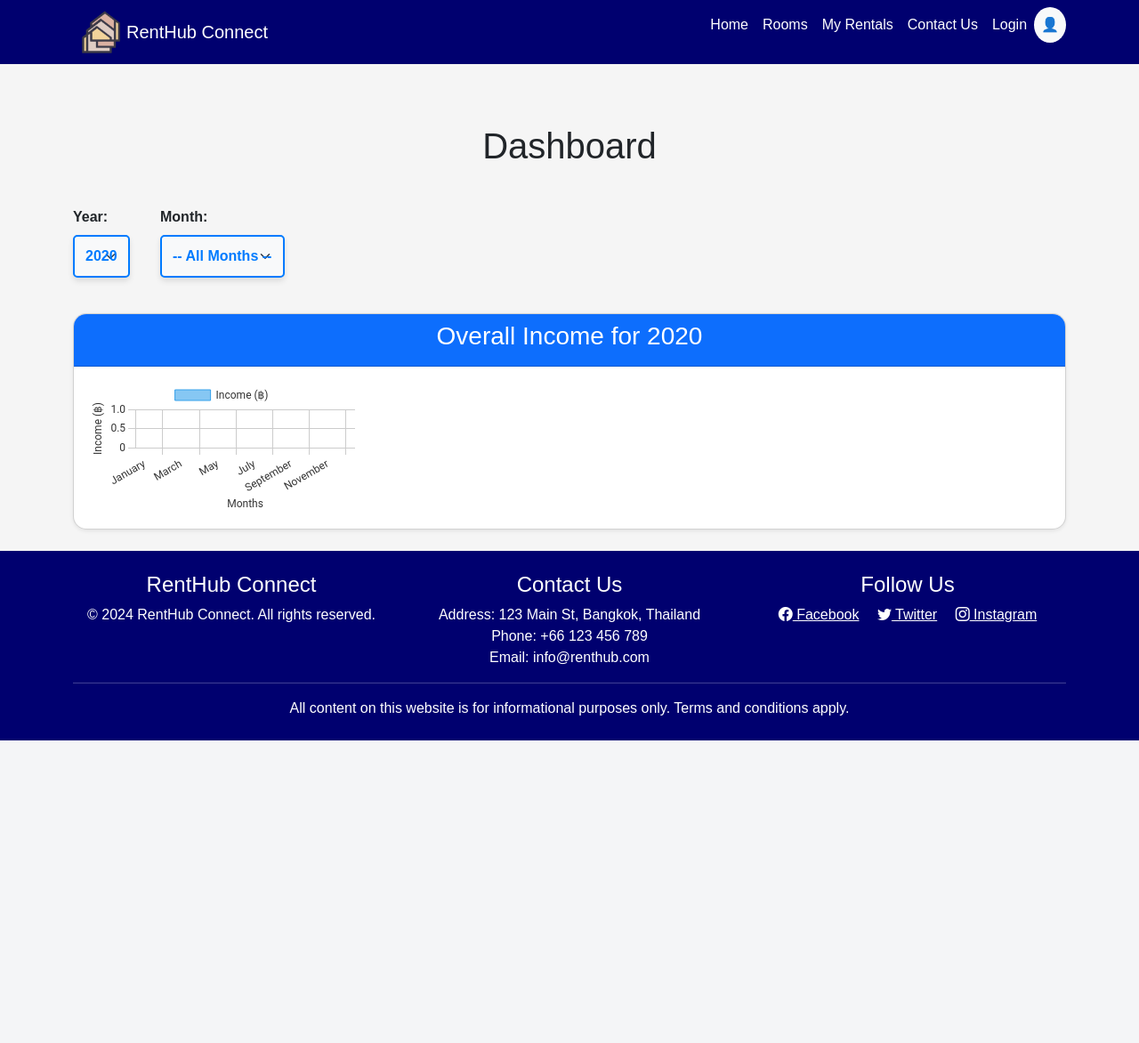
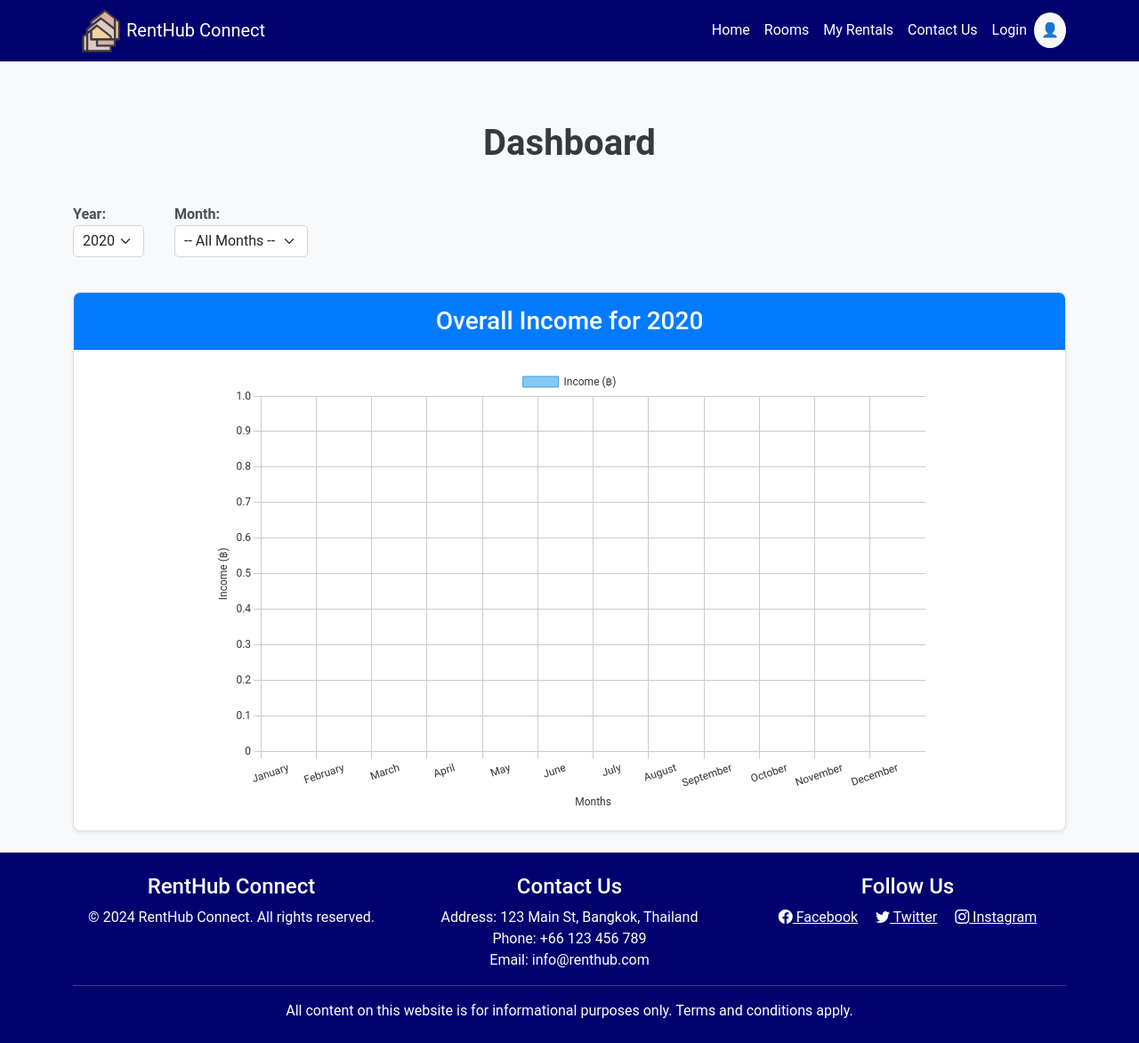
Before and after one commit to Pong50887/RentHub-Connect-Selenium, a Django app: template renthub/templates/renthub/dashboard.html in a window 1280 px wide. Shown: the whole page at 89% size. Before the commit the page ends 832 px from the top, so only its background shows below. Run offline with Django 5.2, Linux system fonts and the light colour scheme; the template is opened without the code that fills it: most values are stand-ins (such as "Sample title", 1, 10 or a date in 2020).

Commit message:
fix dashboard

```diff
--- a/renthub/static/renthub/dashboard.css
+++ b/renthub/static/renthub/dashboard.css
@@ -1,60 +1,84 @@
-.card {
-    border-radius: 15px;
-    overflow: hidden;
-    box-shadow: 0 4px 8px rgba(0, 0, 0, 0.1);
-    max-width: 100%;
-    height: auto;
+/* General Styles */
+body {
+    font-family: 'Roboto', sans-serif;
+    background-color: #f8f9fa;
+    margin: 0;
+    padding: 0;
+}
+
+/* Headers */
+h1 {
+    font-size: 2.5rem;
+    font-weight: bold;
+    color: #343a40;
+}
+
+/* Dropdown Filters */
+.dropdown-filter {
+    margin-bottom: 15px;
+
+}
+
+label {
+    font-weight: bold;
+    margin-right: 5px;
+    color: #495057;
 }
 
 .form-select {
-    padding: 0.5rem;
+    padding: 5px 10px;
+    border: 1px solid #ced4da;
+    border-radius: 5px;
     font-size: 1rem;
-    border-radius: 10px;
-    border: 1px solid #ddd;
-    width: 100%; /* Ensure full width inside dropdown */
 }
 
-.form-label {
-    margin-right: 10px;
+/* Card Styles */
+.card {
+    border: 1px solid #dee2e6;
+    border-radius: 8px;
+    overflow: hidden;
+    margin-bottom: 20px;
+    box-shadow: 0 2px 4px rgba(0, 0, 0, 0.1);
 }
 
-/* Dropdown Buttons - Full Width */
-.dropdown {
-    width: 100%; /* Ensure dropdown spans the full container width */
-    margin-bottom: 1rem;
+.card-header {
+    padding: 15px;
+    font-size: 1.25rem;
+    font-weight: bold;
+    text-align: center;
 }
 
-.dropdown label {
-    display: block; /* Ensure label appears above the select */
-    margin-bottom: 0.5rem;
-    font-weight: bold;
+.card-body {
+    padding: 20px;
 }
 
-.dropdown select {
-    width: 100%; /* Full width for the dropdown select */
-    border: 2px solid #007bff;
-    background-color: #f8f9fa;
-    color: #007bff;
-    font-weight: bold;
-    padding: 10px 12px;
-    border-radius: 5px;
-    box-shadow: 0 4px 6px rgba(0, 0, 0, 0.1);
-    transition: all 0.3s ease;
-    cursor: pointer;
+/* Chart Canvas */
+canvas {
+    display: block;
+    margin: 0 auto;
 }
 
-.dropdown select:hover {
-    background-color: #007bff;
-    color: #fff;
-    box-shadow: 0 6px 10px rgba(0, 0, 0, 0.2);
+/* Chart Titles */
+.card-title {
+    margin: 0;
 }
 
-.dropdown select:focus {
-    outline: none;
-    box-shadow: 0 0 5px 2px rgba(0, 123, 255, 0.6);
+/* Colors */
+.bg-primary {
+    background-color: #007bff !important;
 }
 
-#incomeBarChart, #dailyIncomeChart {
-    width: 300px !important;
-    height: 150px !important;
+.bg-success {
+    background-color: #28a745 !important;
 }
+
+.text-white {
+    color: #fff !important;
+}
+
+/* Hover Effects for Filters */
+.form-select:hover {
+    border-color: #80bdff;
+    outline: none;
+    box-shadow: 0 0 5px rgba(0, 123, 255, 0.25);
+}
--- a/renthub/templates/renthub/dashboard.html
+++ b/renthub/templates/renthub/dashboard.html
@@ -11,18 +11,18 @@
     <!-- Year and Month Filter Dropdown -->
     <form method="get" class="mb-4">
         <div class="row">
-            <div class="dropdown" style="float: left; width: auto;">  <!-- Adjusted to float left -->
+            <div class="dropdown-filter" style="float: left; width: auto;">
                 <label for="year">Year:</label>
-                <select name="year" id="year" class="form-select" onchange="this.form.submit()">
+                <select name="year" id="year" class="form-select" onchange="this.form.submit()" style="width: 80px">
                     {% for y in years %}
                         <option value="{{ y }}" {% if y == selected_year %}selected{% endif %}>{{ y }}</option>
                     {% endfor %}
                 </select>
             </div>
 
-            <div class="dropdown" style="float: left; width: auto; margin-left: 10px;">  <!-- Adjusted to float left and added margin -->
+            <div class="dropdown" style="float: left; width: auto; margin-left: 10px;">
                 <label for="month">Month:</label>
-                <select name="month" id="month" class="form-select" onchange="this.form.submit()">
+                <select name="month" id="month" class="form-select" onchange="this.form.submit()" style="width: 150px">
                     <option value="0" {% if not selected_month %}selected{% endif %}>-- All Months --</option>
                     {% for month_num, month_name in months %}
                         <option value="{{ month_num }}" {% if month_num == selected_month %}selected{% endif %}>
@@ -41,7 +41,7 @@
             <h3 class="card-title text-center">Overall Income for {{ selected_year }}</h3>
         </div>
         <div class="card-body">
-            <canvas id="incomeBarChart" width="300" height="150"></canvas>
+            <canvas id="incomeBarChart" width="800" height="500"></canvas>
         </div>
     </div>
     {% endif %}
@@ -52,7 +52,7 @@
             <h3 class="card-title text-center">Daily Income for {{ selected_month_name }} {{ selected_year }}</h3>
         </div>
         <div class="card-body">
-            <canvas id="dailyIncomeChart" width="300" height="150"></canvas>
+            <canvas id="dailyIncomeChart" width="800" height="500"></canvas>
         </div>
     </div>
     {% endif %}
@@ -71,12 +71,7 @@
         datasets: [{
             label: 'Income (฿)',
             data: {{ monthly_income_data|safe }},
-            backgroundColor: [
-                'rgba(54, 162, 235, 0.6)', 'rgba(255, 99, 132, 0.6)', 'rgba(255, 206, 86, 0.6)',
-                'rgba(75, 192, 192, 0.6)', 'rgba(153, 102, 255, 0.6)', 'rgba(255, 159, 64, 0.6)',
-                'rgba(54, 162, 235, 0.6)', 'rgba(255, 99, 132, 0.6)', 'rgba(255, 206, 86, 0.6)',
-                'rgba(75, 192, 192, 0.6)', 'rgba(153, 102, 255, 0.6)', 'rgba(255, 159, 64, 0.6)'
-            ],
+            backgroundColor: 'rgba(54, 162, 235, 0.6)',
             borderColor: 'rgba(54, 162, 235, 1)',
             borderWidth: 1,
         }]
@@ -88,6 +83,7 @@
         data: incomeData,
         options: {
             responsive: true,
+            maintainAspectRatio: false,
             plugins: {
                 legend: { position: 'top' },
                 tooltip: { callbacks: { label: (tooltipItem) => '฿ ' + tooltipItem.raw } }
@@ -121,6 +117,7 @@
         data: dailyIncomeData,
         options: {
             responsive: true,
+            maintainAspectRatio: false,
             plugins: {
                 legend: { position: 'top' },
                 tooltip: { callbacks: { label: (tooltipItem) => '฿ ' + tooltipItem.raw } }
```
